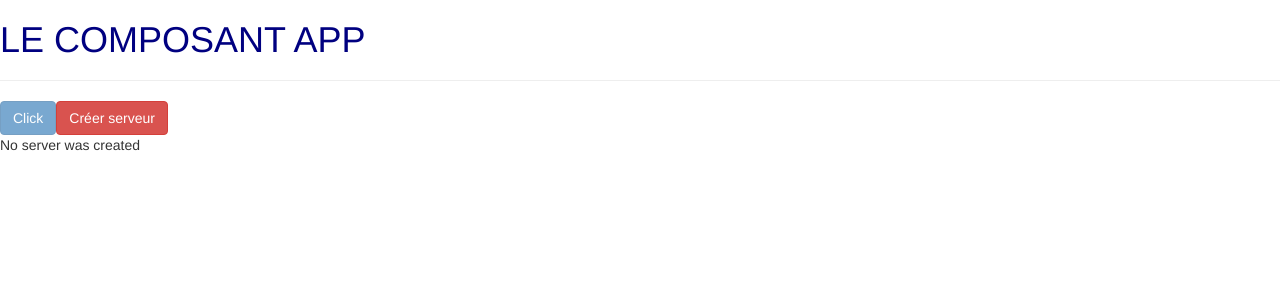
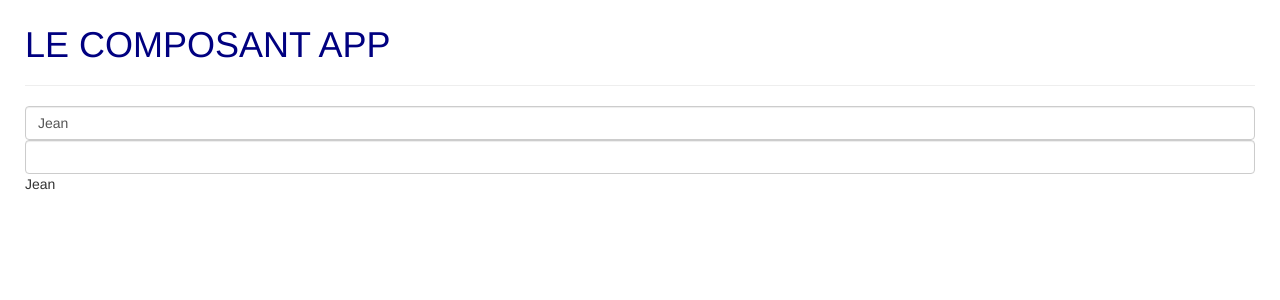
Before and after one commit to AlexandreDestoky/angular-learning, an Angular app: page / in a window 1280 px wide. Shown: the top 300 px of the page. Built offline with nearby package versions, Linux system fonts and the light colour scheme.

Commit message:
Two way Databinding

```diff
--- a/src/app/servers/servers.component.html
+++ b/src/app/servers/servers.component.html
@@ -1,6 +1,14 @@
-<button class="btn btn-primary" [disabled]="allowNewServer">Click</button>
+<input
+  type="text"
+  class="form-control"
+  (input)="onUpdateServerName($event)"
+  [(ngModel)]="valInput"
+/>
+<input
+  type="text"
+  class="form-control"
+  (input)="onUpdateServerName($event)"
+/>
 
-<button class="btn btn-danger" (click)="onCreateServer()">Créer serveur</button>
-<p>{{serverCreationStatus}}</p>
-
+<p>{{ valInput }}</p>
 <!-- <app-server></app-server> -->
--- a/src/app/servers/servers.component.ts
+++ b/src/app/servers/servers.component.ts
@@ -6,17 +6,13 @@ import { Component, OnInit } from '@angular/core';
   styleUrls: ['./servers.component.css'],
 })
 export class ServersComponent implements OnInit {
-  allowNewServer = false;
-  bordure ="bordureNoire";
-  serverCreationStatus = "No server was created"
-  constructor() {
-    setTimeout(() => {
-      this.allowNewServer = true;
-    }, 2000);
-  }
+  valInput = 'Jean';
+
+  constructor() {}
 
   ngOnInit(): void {}
-  onCreateServer() {
-    this.serverCreationStatus = "Server was created !"
+
+  onUpdateServerName(e) {
+    this.valInput = (<HTMLInputElement>e.target).value;
   }
 }
--- a/src/styles.css
+++ b/src/styles.css
@@ -1 +1,5 @@
 /* You can add global styles to this file, and also import other style files */
+
+body {
+  margin: 25px;
+}
```
Also changed, not shown: src/app/app.component.css (line endings or trailing spaces).
